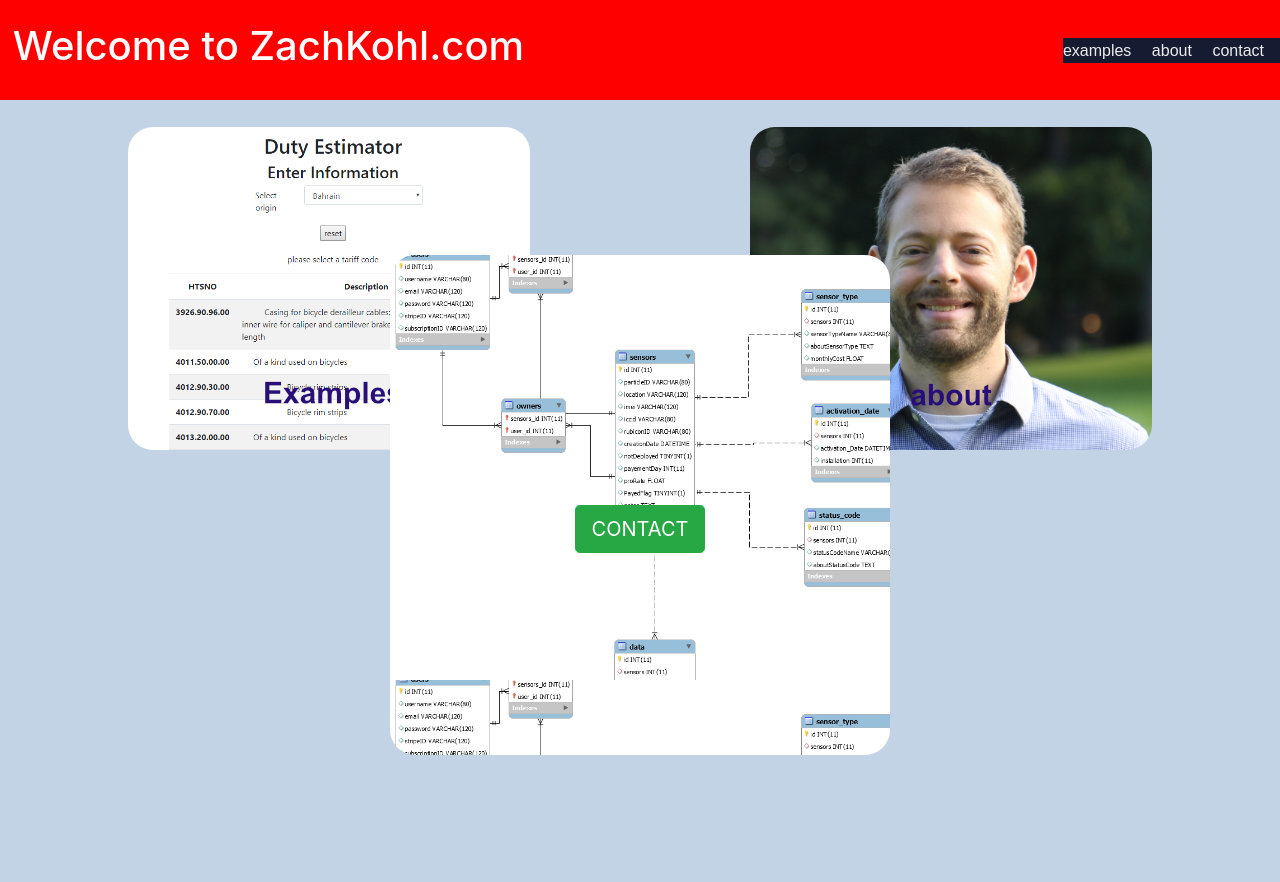
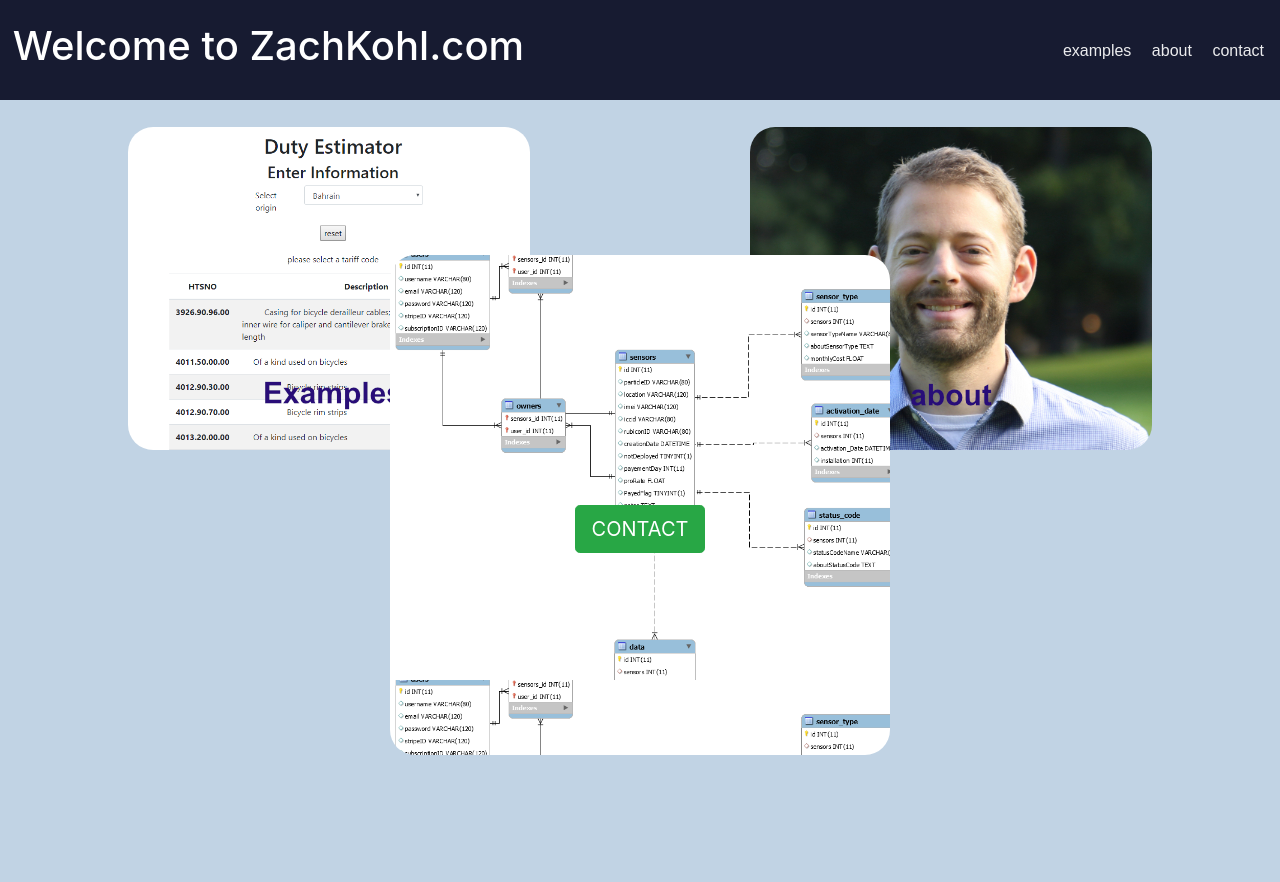
Before and after one commit to zachkohl/zachkohldotcom, a Node server app: template views/home.handlebars in a window 1280 px wide. Shown: the top 882 px of the page. Run offline with Node 20, Linux system fonts and the light colour scheme; the template is opened without the code that fills it, so the values that code supplies are empty; style sheets or scripts are compiled from the project's sources; some libraries are stand-ins or nearby versions.

Commit message:
changed color back

```diff
--- a/sass/style.scss
+++ b/sass/style.scss
@@ -19,12 +19,12 @@
 NavBar
 ========================================================
  */
- //#171B31;
+ //
 .navContainer{
     position:fixed;
     height:100px;
     min-width:100%;
-    background-color:red;
+    background-color:#171B31;
     z-index:100;
     display:flex;
     justify-content:space-between;
```
